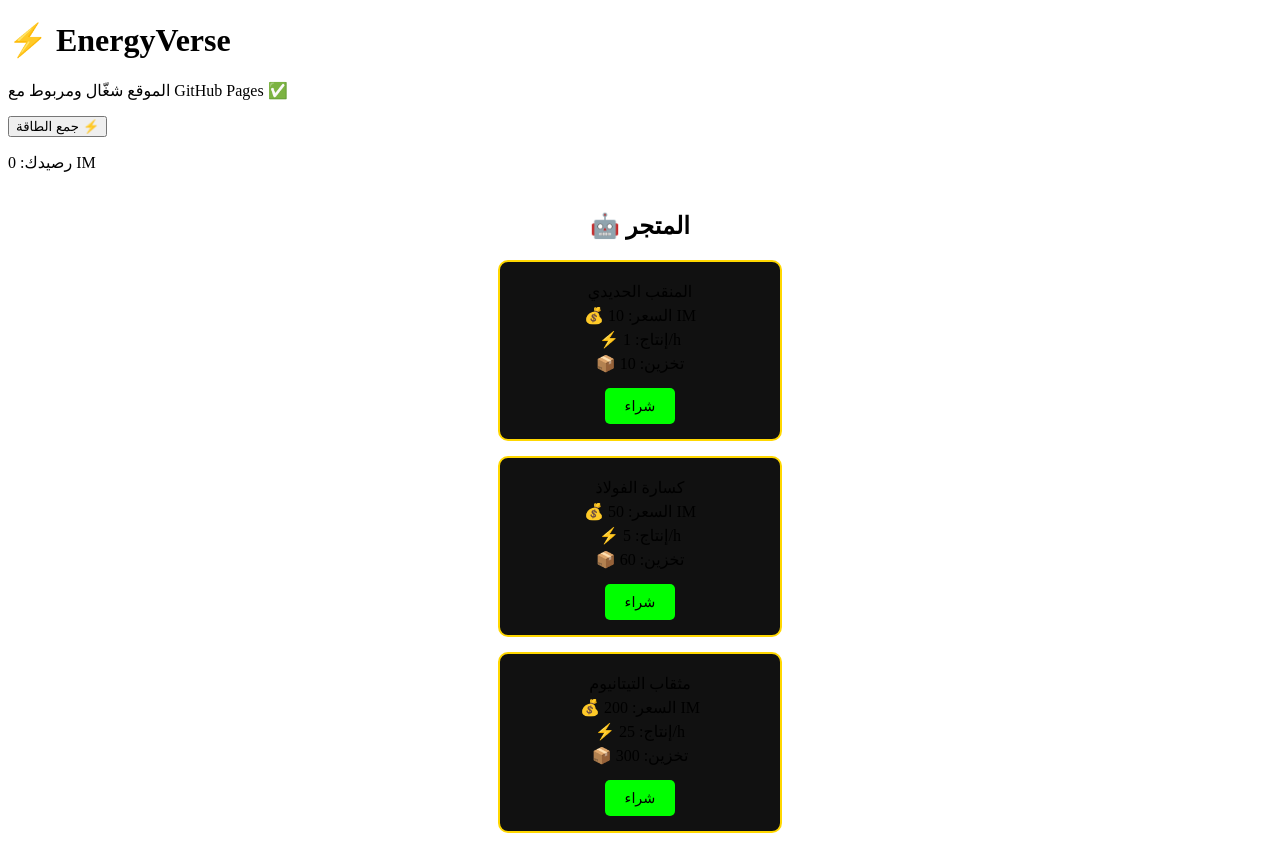
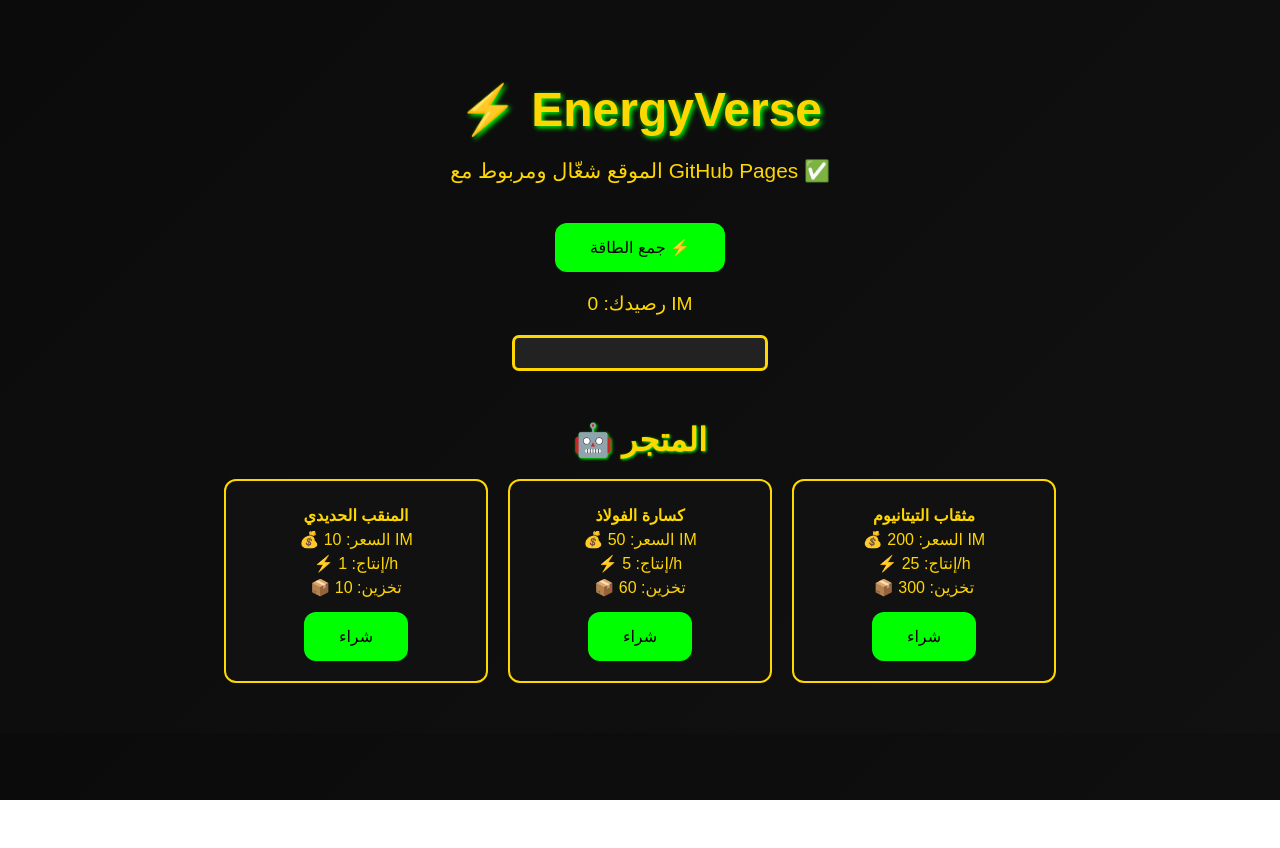
Before and after one commit to kamalolio234-create/energyverse, a plain HTML site: page index.html in a window 1280 px wide. After the commit the page ends 800 px from the top, so only its background shows below. Drawn offline with Linux system fonts and the light colour scheme.

Commit message:
Update style.css

```diff
--- a/style.css
+++ b/style.css
@@ -1,32 +1,113 @@
+body {
+  background: linear-gradient(135deg, #0b0b0b, #111);
+  color: #FFD700;
+  font-family: 'Arial', sans-serif;
+  text-align: center;
+  margin: 0;
+  padding: 0;
+}
+
+.container {
+  padding: 50px 20px;
+}
+
+h1 {
+  font-size: 3em;
+  margin-bottom: 10px;
+  text-shadow: 2px 2px 5px #00ff00;
+}
+
+.welcome {
+  font-size: 1.3em;
+  margin-bottom: 40px;
+}
+
+.energy-section {
+  margin-top: 20px;
+}
+
+button {
+  background-color: #00FF00;
+  border: none;
+  color: black;
+  padding: 15px 35px;
+  font-size: 1em;
+  cursor: pointer;
+  border-radius: 12px;
+  transition: transform 0.2s, background-color 0.2s;
+}
+
+button:hover {
+  background-color: #00cc00;
+  transform: scale(1.1);
+}
+
+#balanceDisplay {
+  margin-top: 20px;
+  font-size: 1.2em;
+}
+
+/* البطارية */
+.battery {
+  width: 250px;
+  height: 30px;
+  border: 3px solid #FFD700;
+  border-radius: 7px;
+  margin: 20px auto 0;
+  background: #222;
+  overflow: hidden;
+}
+
+.battery-fill {
+  height: 100%;
+  width: 0%;
+  background-color: #00FF00;
+  border-radius: 5px;
+  transition: width 0.5s ease-in-out;
+}
+
+/* المتجر */
 .robots-section {
-  margin-top: 40px;
-  text-align: center;
+  margin-top: 50px;
+}
+
+.robots-section h2 {
+  font-size: 2em;
+  margin-bottom: 20px;
+  text-shadow: 1px 1px 3px #00ff00;
+}
+
+.robots-grid {
+  display: flex;
+  justify-content: center;
+  flex-wrap: wrap;
+  gap: 20px;
 }
 
 .robot {
   background-color: #111;
   border: 2px solid #FFD700;
-  border-radius: 10px;
-  padding: 15px;
-  margin: 15px auto;
-  width: 250px;
+  border-radius: 12px;
+  padding: 20px;
+  width: 220px;
+  text-align: center;
+  transition: transform 0.2s;
+}
+
+.robot:hover {
+  transform: scale(1.05);
 }
 
 .robot p {
   margin: 5px 0;
+  font-size: 1em;
+}
+
+.robot-name {
+  font-weight: bold;
+  font-size: 1.1em;
 }
 
 .buyBtn {
-  background-color: #00FF00;
-  border: none;
-  color: black;
-  padding: 10px 20px;
-  font-size: 0.9em;
-  cursor: pointer;
-  border-radius: 5px;
   margin-top: 10px;
 }
-
-.buyBtn:hover {
-  background-color: #00cc00;
-}
```
